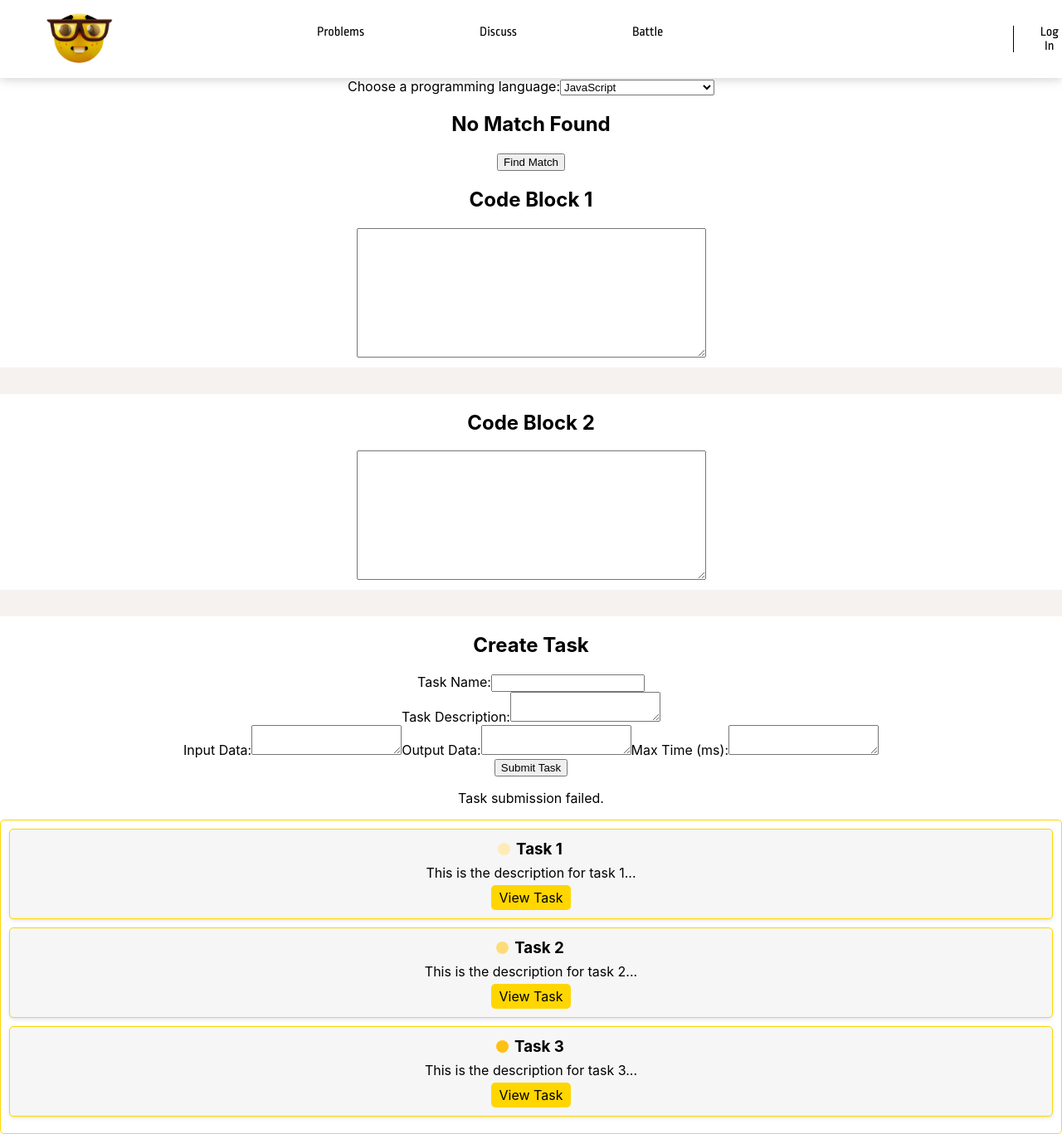
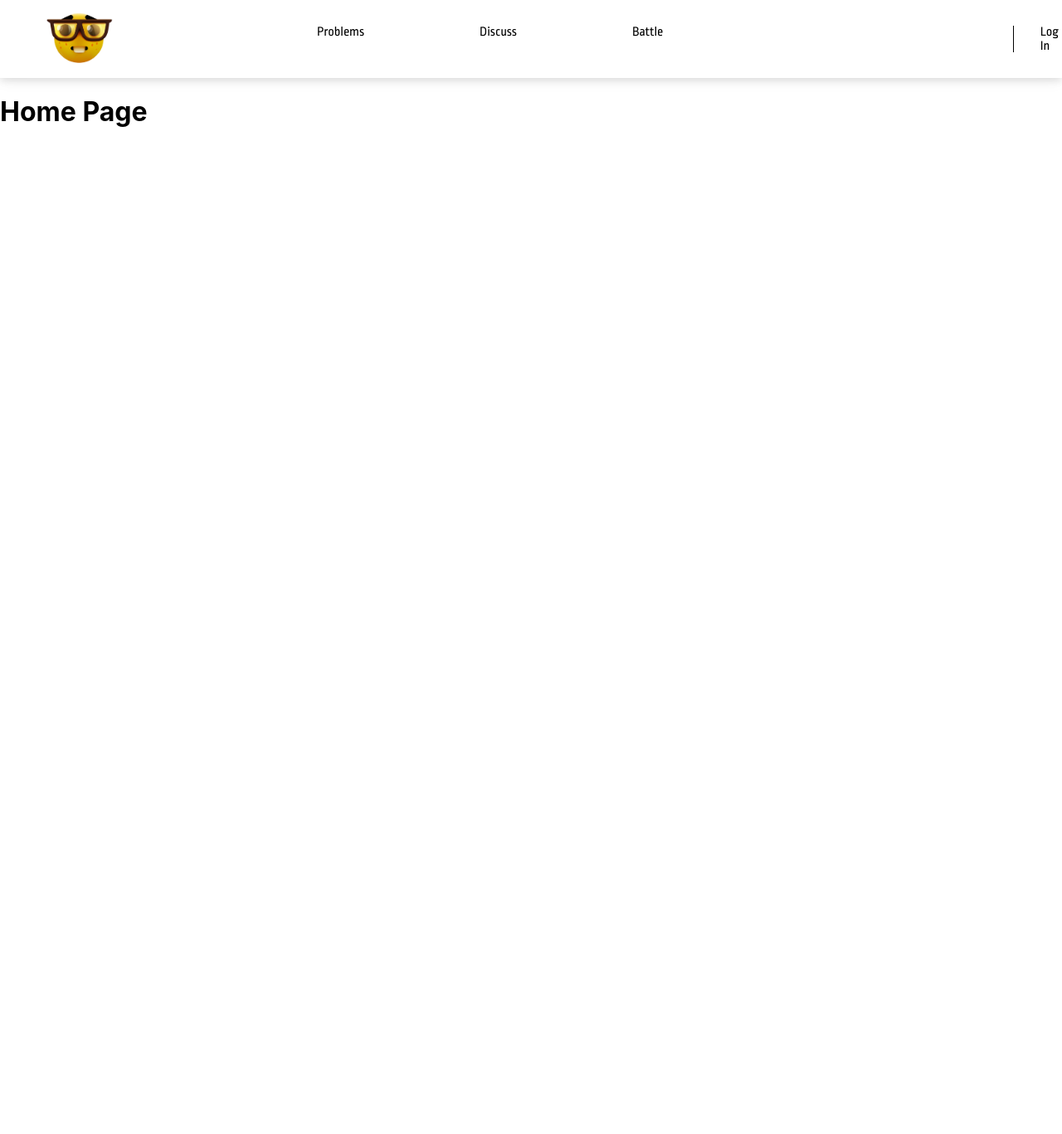
Before and after one commit to Nerds-International/nerd-code-frontend, a React (Create React App) app: page / in a window 1280 px wide. Shown: the top 1367 px of the page at 83% size. After the commit the page ends 800 px from the top, so only its background shows below. Built offline with nearby package versions, Linux system fonts and the light colour scheme.

Commit message:
feat: set up routing

```diff
--- a/src/App.js
+++ b/src/App.js
@@ -1,21 +1,22 @@
-import './App.css';
-import { observer } from "mobx-react-lite";
-import Battle from "./components/battle/Battle"
-import BattleScreen from "./components/battle_screen/BattleScreen";
-import Header from "./components/header/Header"
-import AddTask  from "./components/add_task/AddTask";
-import ListTask from "./components/list_task/ListTask";
+// App.jsx
+import { BrowserRouter as Router, Route, Routes } from 'react-router-dom';
+import Header from './components/header/Header';
+import BattlePage from './pages/BattlePage';
+import DiscussPage from './pages/DiscussPage';
+import ProblemsPage from './pages/ProblemsListPage';
 
-const App = observer(() => {
-  return (
-    <div className="App">
-      <Header />
-      <Battle />
-      <BattleScreen />
-      <AddTask />
-      <ListTask />
-    </div>
-  );
-})
+const App = () => {
+    return (
+        <Router>
+            <Header />
+            <Routes>
+                <Route path="/problems" element={<ProblemsPage />} />
+                <Route path="/discuss" element={<DiscussPage />} />
+                <Route path="/battle" element={<BattlePage />} />
+                <Route path="/" element={<h1>Home Page</h1>} /> {/* Главная страница */}
+            </Routes>
+        </Router>
+    );
+};
 
 export default App;
--- a/src/components/header/Header.jsx
+++ b/src/components/header/Header.jsx
@@ -1,21 +1,21 @@
 import "./Header.css";
 import { observer } from "mobx-react-lite";
-
+import { Link } from 'react-router-dom';
 
 const Header = observer (() => {
     return (
         <header className="header">
-             <a href="/"> {}
+            <Link to="/">
                 <img src="/img/nerd.png" alt="nerd-code" className="nerd-icon" />
-            </a>
+            </Link>
             <nav>
                 <ul className="tabs">
-                    <li className="tab"><a href="/problems">Problems</a></li>
-                    <li className="tab"><a href="/discuss">Discuss</a></li>
-                    <li className="tab"><a href="/battle">Battle</a></li>
-                    <li className="separator"></li> {}
-                    <li className="login"><a href="/login">Log In</a></li>
-                    <li className="signup"><a href="/signup">Sign Up</a></li>
+                    <li className="tab"><Link to="/problems">Problems</Link></li> {/* Используйте Link */}
+                    <li className="tab"><Link to="/discuss">Discuss</Link></li>
+                    <li className="tab"><Link to="/battle">Battle</Link></li>
+                    <li className="separator"></li>
+                    <li className="login"><Link to="/login">Log In</Link></li>
+                    <li className="signup"><Link to="/signup">Sign Up</Link></li>
                 </ul>
             </nav>
         </header>
```
